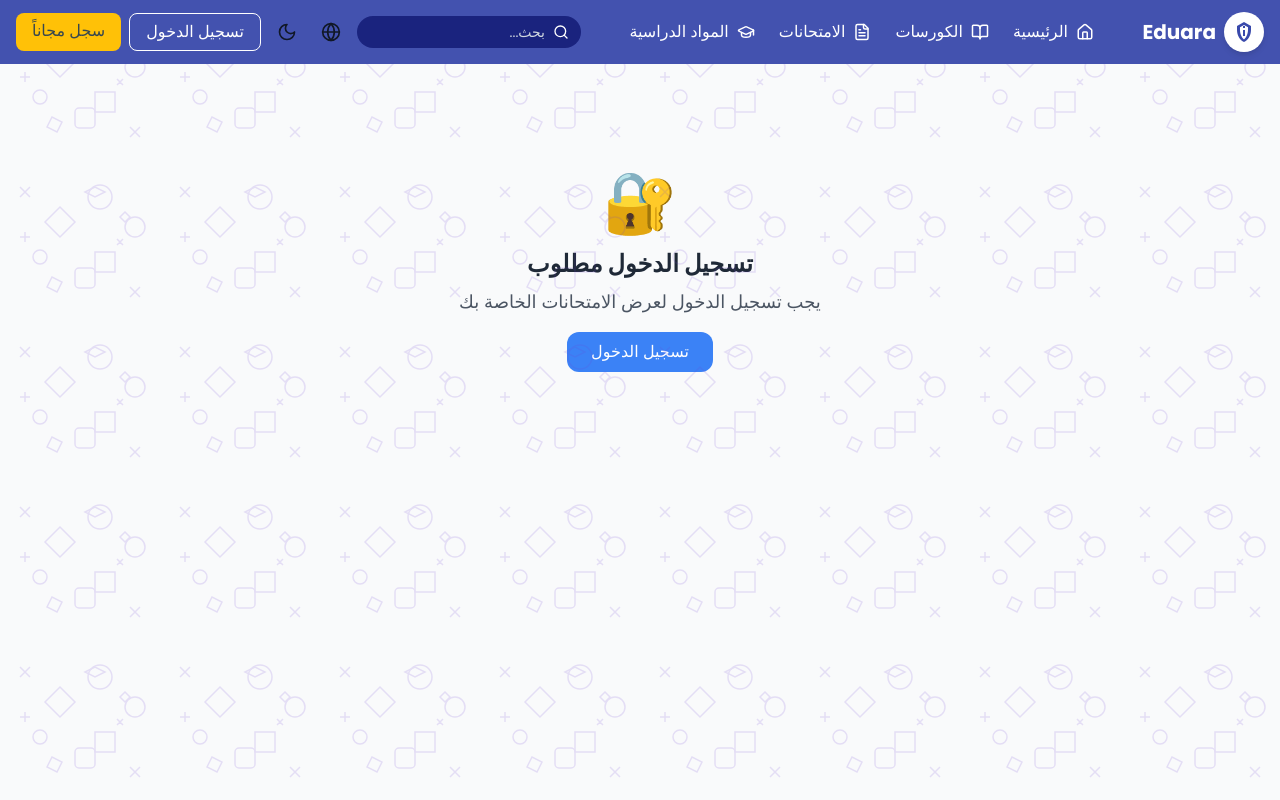
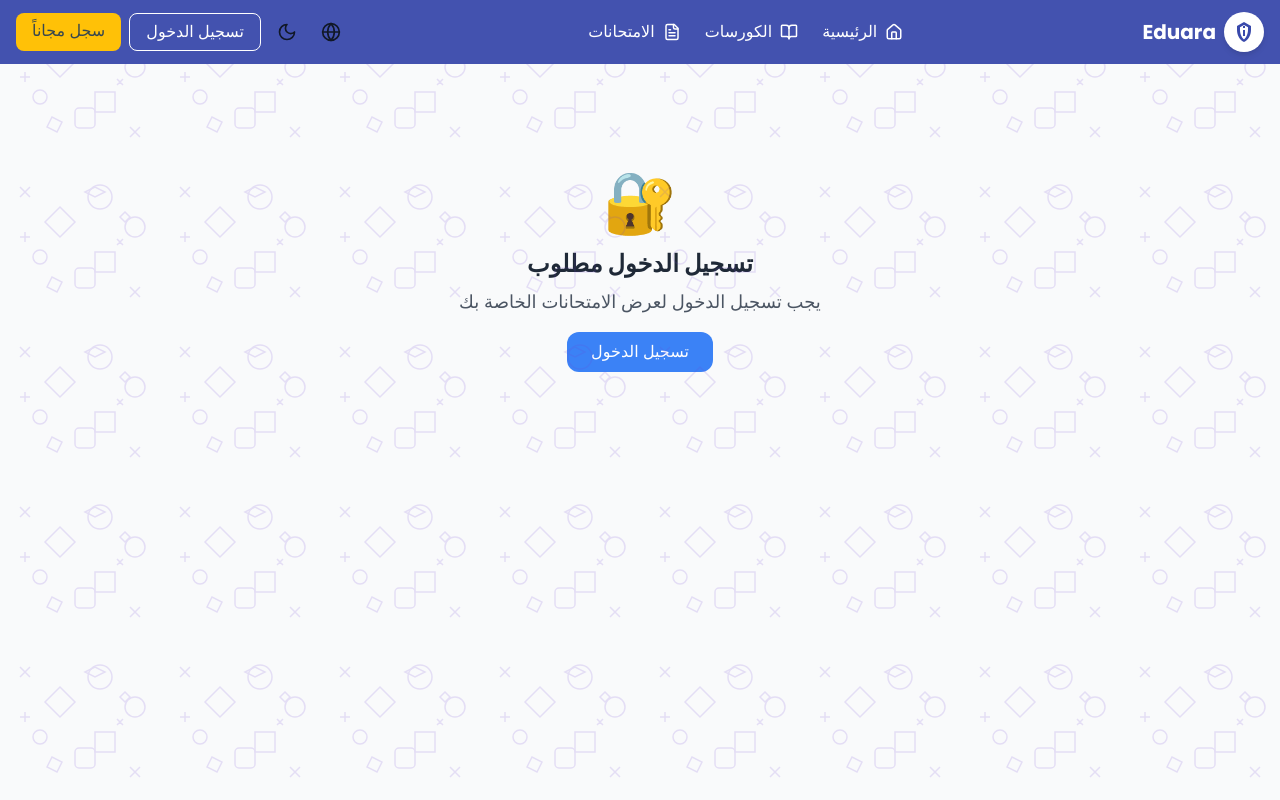
Before and after one commit to GP4-Team/front-user, a React (Create React App) app: page /exams in a window 1280 px wide. Built offline with nearby package versions, Linux system fonts and the light colour scheme.

Commit message:
remove subject and search from header

```diff
--- a/src/components/home/HeroSection.jsx
+++ b/src/components/home/HeroSection.jsx
@@ -249,7 +249,7 @@ const HeroSection = ({ translations }) => {
   return (
     <section
       ref={heroRef}
-      className={`pt-24 md:pt-32 pb-6 md:pb-8 relative overflow-hidden min-h-[calc(100vh-64px)] flex items-center ${
+      className={`pt-32 md:pt-40 pb-12 md:pb-16 relative overflow-hidden min-h-[calc(100vh-64px)] flex items-center ${
         isDarkMode ? 'bg-background-dark' : 'bg-gradient-to-br from-background-light via-blue-50 to-neutral-100'
       }`}
     >
--- a/src/components/navigation/Navbar.jsx
+++ b/src/components/navigation/Navbar.jsx
@@ -1,8 +1,8 @@
 import React, { useState, useEffect, useRef } from 'react';
 import { Link, useNavigate, useLocation } from 'react-router-dom';
 import {
-  User, Menu, X, Sun, Moon, Search, Globe, ChevronDown,
-  Home, BookOpen, GraduationCap, FileText, Brain
+  User, Menu, X, Sun, Moon, Globe, ChevronDown,
+  Home, BookOpen, FileText, Brain
 } from 'lucide-react';
 import { useAuth } from '../../contexts/AuthContext';
 import { useTheme } from '../../contexts/ThemeContext';
@@ -142,13 +142,13 @@ const Navbar = () => {
     home: isArabic ? 'الرئيسية' : 'Home',
     courses: isArabic ? 'الكورسات' : 'Courses',
     exams: isArabic ? 'الامتحانات' : 'Exams',
-    subjects: isArabic ? 'المواد الدراسية' : 'Subjects',
+    // subjects: isArabic ? 'المواد الدراسية' : 'Subjects', // Removed
     profile: isArabic ? 'الملف الشخصي' : 'Profile',
     myCourses: isArabic ? 'كورساتي' : 'My Courses',
     login: isArabic ? 'تسجيل الدخول' : 'Login',
     register: isArabic ? 'سجل مجاناً' : 'Register Free',
-    logout: isArabic ? 'تسجيل الخروج' : 'Logout',
-    search: isArabic ? 'بحث...' : 'Search...'
+    logout: isArabic ? 'تسجيل الخروج' : 'Logout'
+    // search: isArabic ? 'بحث...' : 'Search...' // Removed
   };
 
 
@@ -243,19 +243,6 @@ const Navbar = () => {
               <span>{translations.exams}</span>
               <span className={`absolute -bottom-1 ${isRTL ? 'right-0' : 'left-0'} w-0 h-0.5 ${isDarkMode ? 'bg-primary-light' : 'bg-accent'} transition-all duration-300 group-hover:w-full`}></span>
             </Link>
-            <Link
-              ref={el => navItemsRef.current[3] = el}
-              to="/subjects"
-              className={`${
-                isDarkMode
-                  ? 'text-neutral-200 hover:text-text-light'
-                  : (isScrolled ? 'text-text-dark hover:text-primary-base' : 'text-text-light hover:text-accent')
-              } transition-colors flex items-center gap-2 py-1 relative group`}
-            >
-              <GraduationCap size={18} />
-              <span>{translations.subjects}</span>
-              <span className={`absolute -bottom-1 ${isRTL ? 'right-0' : 'left-0'} w-0 h-0.5 ${isDarkMode ? 'bg-primary-light' : 'bg-accent'} transition-all duration-300 group-hover:w-full`}></span>
-            </Link>
           </div>
 
           {/* Actions */}
@@ -263,25 +250,8 @@ const Navbar = () => {
             ref={actionsRef}
             className="flex items-center space-x-2 rtl:space-x-reverse"
           >
-            {/* Search Box - Desktop Only */}
-            <div className={`relative hidden lg:block ${
-              isDarkMode
-                ? 'bg-neutral-800 text-text-light'
-                : (isScrolled ? 'bg-neutral-100 text-text-dark' : 'bg-primary-dark text-text-light')
-            } rounded-full overflow-hidden px-3 py-1.5`}>
-              <div className="flex items-center">
-                <Search size={16} className={`${isRTL ? 'ml-2' : 'mr-2'}`} />
-                <input
-                  type="text"
-                  placeholder={translations.search}
-                  className={`${
-                    isDarkMode
-                      ? 'bg-neutral-800 text-text-light placeholder-neutral-400'
-                      : (isScrolled ? 'bg-neutral-100 text-text-dark placeholder-neutral-500' : 'bg-primary-dark text-text-light placeholder-neutral-300')
-                  } text-sm border-none outline-none w-44`}
-                />
-              </div>
-            </div>
+            {/* Search Box - Removed as requested */}
+            {/* Desktop search box removed */}
 
 
             {/* Language Toggle */}
@@ -471,17 +441,7 @@ const Navbar = () => {
               <FileText size={18} />
               {translations.exams}
             </Link>
-            <Link
-              to="/subjects"
-              className={`mobile-menu-item px-4 py-2 rounded-md ${
-                isDarkMode
-                  ? 'hover:bg-neutral-800'
-                  : 'hover:bg-primary-base hover:text-text-light'
-              } transition-colors flex items-center gap-2`}
-            >
-              <GraduationCap size={18} />
-              {translations.subjects}
-            </Link>
+            {/* Subjects link removed as requested */}
             {isAuthenticated && (
               <Link
                 to="/student/ai-portal"
@@ -496,25 +456,8 @@ const Navbar = () => {
               </Link>
             )}
 
-            {/* Mobile Search Box */}
-            <div className={`px-4 py-2`}>
-              <div className={`flex items-center px-3 py-2 rounded-md ${
-                isDarkMode
-                  ? 'bg-neutral-800'
-                  : 'bg-neutral-100'
-              }`}>
-                <Search size={16} className={`${isRTL ? 'ml-2' : 'mr-2'} text-neutral-500`} />
-                <input
-                  type="text"
-                  placeholder={translations.search}
-                  className={`${
-                    isDarkMode
-                      ? 'bg-neutral-800 text-text-light placeholder-neutral-400'
-                      : 'bg-neutral-100 text-text-dark placeholder-neutral-500'
-                  } text-sm border-none outline-none w-full`}
-                />
-              </div>
-            </div>
+            {/* Mobile Search Box - Removed as requested */}
+            {/* Mobile search removed */}
           </div>
         </div>
       </div>
--- a/src/pages/common/HomePage.jsx
+++ b/src/pages/common/HomePage.jsx
@@ -8,7 +8,7 @@ import { ScrollTrigger } from "gsap/ScrollTrigger";
 import { ScrollToPlugin } from "gsap/ScrollToPlugin";
 import Navbar from "../../components/navigation/Navbar";
 import HeroSection from "../../components/home/HeroSection";
-import UserCoursesSection from "../../components/home/UserCoursesSection";
+// import UserCoursesSection from "../../components/home/UserCoursesSection"; // Removed to eliminate empty space
 // import SubjectsSection from "../../components/home/SubjectsSection"; // Disabled after removing section
 import FeaturedCoursesSection from "../../components/home/FeaturedCoursesSection";
 import ExamsSection from "../../components/home/ExamsSection";
@@ -40,7 +40,7 @@ const HomePage = () => {
   const [error, setError] = useState(null);
   const [featuredCourses, setFeaturedCourses] = useState([]);
   const [categories, setCategories] = useState([]);
-  const [userCourses, setUserCourses] = useState([]);
+  // const [userCourses, setUserCourses] = useState([]); // Removed with UserCoursesSection
   const isArabic = language === "ar";
 
   // Ref for page animations
@@ -97,43 +97,7 @@ const HomePage = () => {
     fetchHomeData();
   }, []);
 
-  // Fetch user courses if logged in
-  useEffect(() => {
-    const fetchUserCourses = async () => {
-      if (isAuthenticated && user) {
-        try {
-          const result = await HomeController.getUserCoursesData();
-
-          if (DEBUG) {
-            console.log('User Courses API Response:', result);
-          }
-
-          if (result.success) {
-            setUserCourses(result.data);
-          } else {
-            console.warn('Using mock user courses due to API failure');
-            const mockUserCourses = [
-              {...FEATURED_COURSES[0], progress: 65},
-              {...FEATURED_COURSES[2], progress: 32}
-            ];
-            setUserCourses(mockUserCourses);
-          }
-        } catch (err) {
-          console.error('Error fetching user courses:', err);
-
-          const mockUserCourses = [
-            {...FEATURED_COURSES[0], progress: 65},
-            {...FEATURED_COURSES[2], progress: 32}
-          ];
-          setUserCourses(mockUserCourses);
-        }
-      } else {
-        setUserCourses([]);
-      }
-    };
-
-    fetchUserCourses();
-  }, [isAuthenticated, user]);
+  // Fetch user courses removed - no longer needed
 
   // Fetch online exams when component mounts
   useEffect(() => {
@@ -168,7 +132,7 @@ const HomePage = () => {
       console.log('Exams Loading:', examsLoading);
       console.log('Exams Error:', examsError);
       console.log('Categories:', categories);
-      console.log('User Courses:', userCourses);
+      // console.log('User Courses:', userCourses); // Removed
       console.log('=================================');
 
       if (onlineExams && onlineExams.length > 0) {
@@ -187,7 +151,7 @@ const HomePage = () => {
         console.log('⚠️ [HomePage] No online exams to display');
       }
     }
-  }, [language, isArabic, featuredCourses, onlineExams, examsLoading, examsError, categories, userCourses]);
+  }, [language, isArabic, featuredCourses, onlineExams, examsLoading, examsError, categories]);
 
   // Page-level animations
   useEffect(() => {
@@ -408,10 +372,8 @@ const HomePage = () => {
       {/* Hero Section */}
       <HeroSection translations={translations} />
 
-      {/* User's Courses Section (if logged in and has courses) */}
-      {isAuthenticated && userCourses && userCourses.length > 0 && (
-        <UserCoursesSection userCourses={userCourses} translations={translations} />
-      )}
+      {/* User's Courses Section - Completely removed to eliminate empty space */}
+      {/* <UserCoursesSection userCourses={userCourses} translations={translations} /> */}
 
       {/* Subject Categories Section - Removed as requested by user */}
       {/* <SubjectsSection translations={translations} /> */}
```
